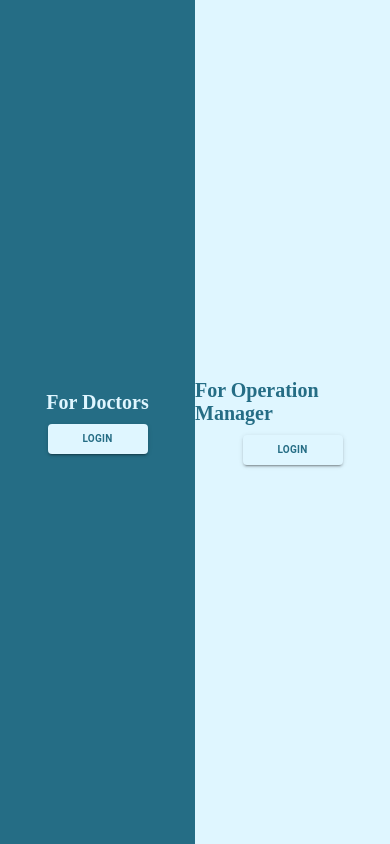
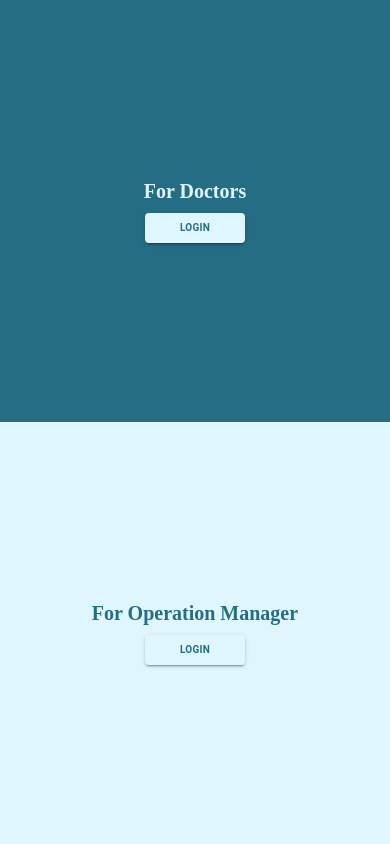
Before and after one commit to Sneha-Shaw/shift_frontend, a React (Create React App) app: page /login in a window 390 px wide. Built offline with nearby package versions, Linux system fonts and the light colour scheme.

Commit message:
`fix`:`login`

```diff
--- a/src/components/DoctorLogin/styles.js
+++ b/src/components/DoctorLogin/styles.js
@@ -2,7 +2,7 @@
 import { makeStyles } from "@mui/styles";
 export default makeStyles((theme) => ({
         root: {
-            marginTop: theme.spacing(8),
+
             display: 'flex',
             flexDirection: 'column',
             alignItems: 'center',
@@ -17,6 +17,9 @@ export default makeStyles((theme) => ({
                 fontWeight: "bold",
                 marginBottom: "1rem",
             },
+            [theme.breakpoints.down('sm')]:{
+                width: "75%",
+            }
 
             // margin: "auto",
         },
--- a/src/components/OpManagerLogin/styles.js
+++ b/src/components/OpManagerLogin/styles.js
@@ -2,7 +2,7 @@
 import { makeStyles } from "@mui/styles";
 export default makeStyles((theme) => ({
         root: {
-            marginTop: theme.spacing(8),
+
             display: 'flex',
             flexDirection: 'column',
             alignItems: 'center',
@@ -17,6 +17,9 @@ export default makeStyles((theme) => ({
                 fontWeight: "bold",
                 marginBottom: "1rem",
             },
+            [theme.breakpoints.down('sm')]:{
+                width: "75%",
+            }
 
             // margin: "auto",
         },
--- a/src/pages/Login/styles.js
+++ b/src/pages/Login/styles.js
@@ -16,7 +16,7 @@ export default makeStyles((theme) => ({
           justifyContent:'center',
           height:'100vh',
           width:'100vw',
-          backgroundColor:'#256D85'
+        //   backgroundColor:'#256D85'
       },
       container:{
             display:'flex',
@@ -25,7 +25,11 @@ export default makeStyles((theme) => ({
             justifyContent:'center',
             height:'100vh',
             width:'100vw',
-            backgroundColor:'#256D85'
+            // backgroundColor:'#256D85',
+            [theme.breakpoints.down('sm')]:{
+                flexDirection:'column',
+                height:'100vh',
+            }
       },
       first:{
             display:'flex',
@@ -36,6 +40,10 @@ export default makeStyles((theme) => ({
             width:'50vw',
             backgroundColor:'#256D85',
             color: "#DFF6FF",
+            [theme.breakpoints.down('sm')]:{
+                width:'100vw',
+
+            }
 
       },
       form:{
@@ -72,7 +80,10 @@ export default makeStyles((theme) => ({
             width:'50vw',
             backgroundColor:'#DFF6FF',
             color: "#256D85",
+            [theme.breakpoints.down('sm')]:{
+                width:'100vw',
 
+            }
         },
 
 }))
```
